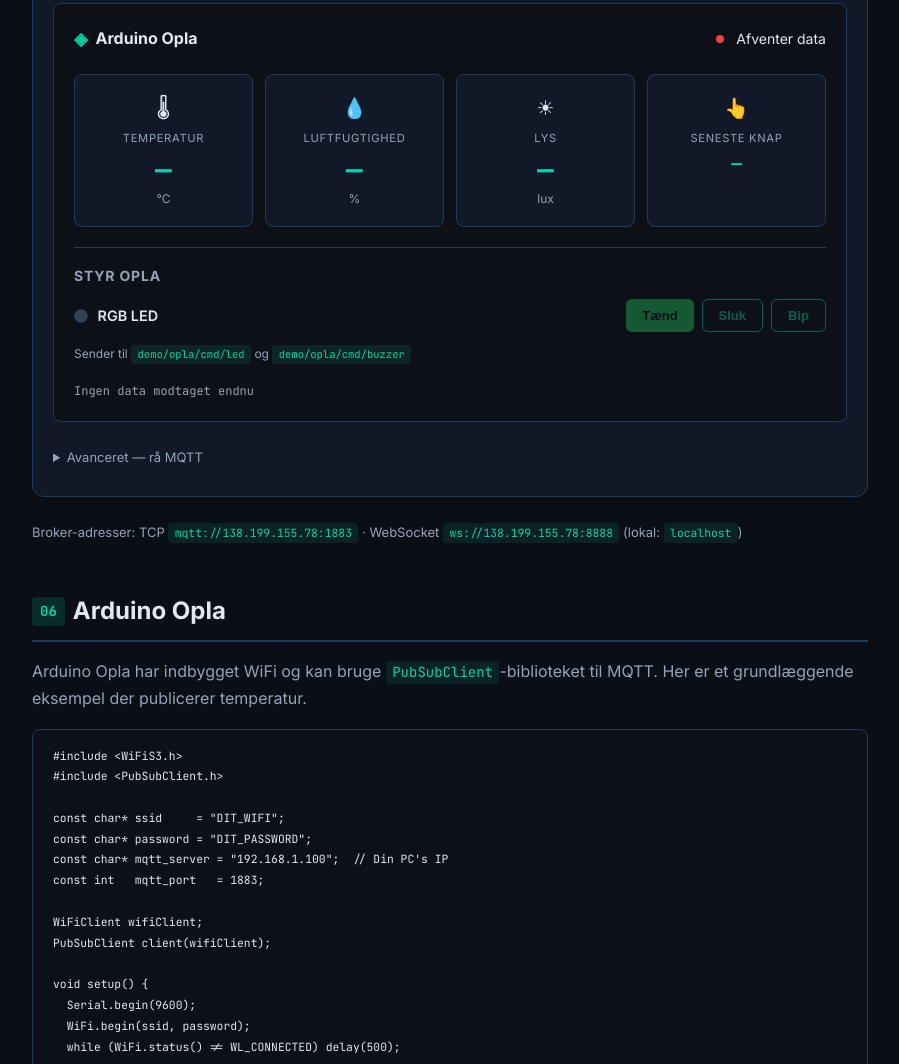
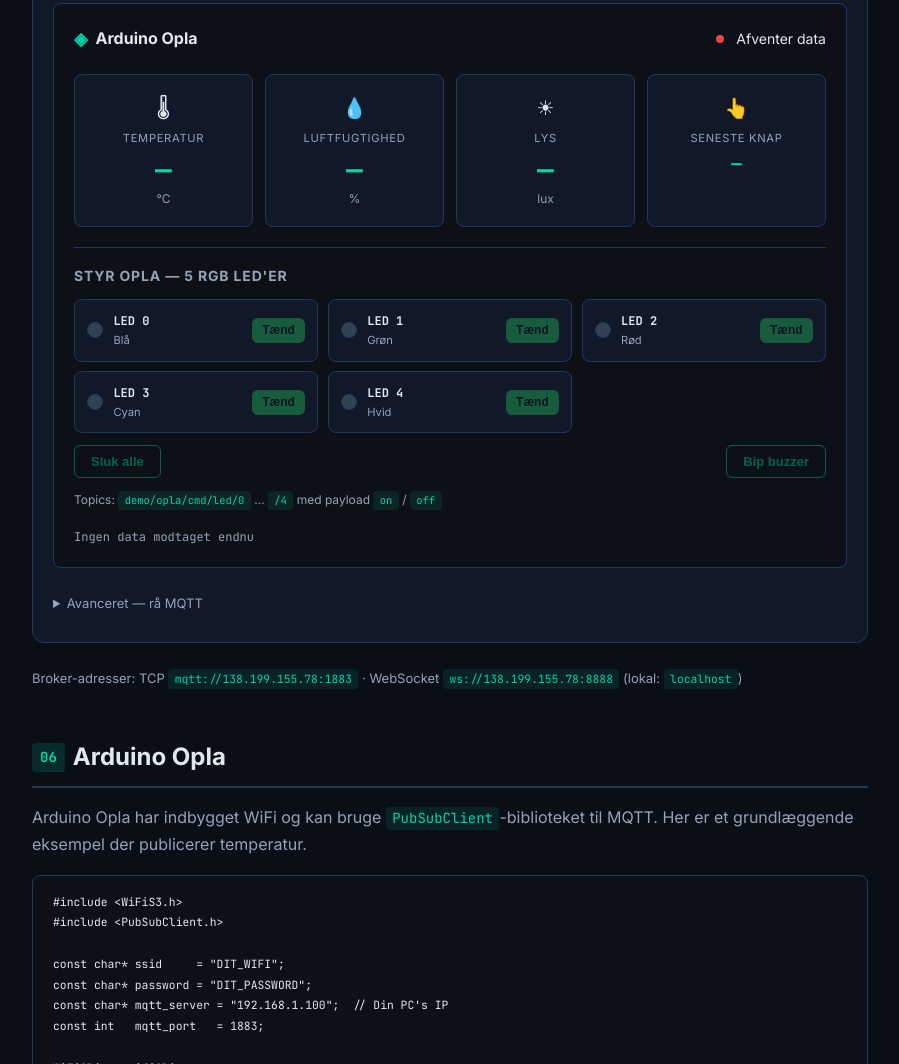
Before and after one commit to Mercantech/mqtt, a website: page public/index.html in a window 1280 px wide. Shown: the part 3156-4220 px from the top of the page, without its empty margins (190-1089 px from the left). Drawn offline with Linux system fonts and the light colour scheme.

Commit message:
Add individual RGB LED control and display UI
Implement control of 5 RGB LEDs individually (LED 0-4) instead of controlling all at once. Add rich display UI to Arduino with real-time sensor data, WiFi/MQTT status indicators, activity log, and LED state visualization. Update web interface with LED grid for individual control. Change MQTT topics from demo/opla/cmd/led to demo/opla/cmd/led/0-4 while maintaining backward compatibility with the all-LEDs topic.

```diff
--- a/public/css/style.css
+++ b/public/css/style.css
@@ -633,6 +633,51 @@ code {
   flex-wrap: wrap;
 }
 
+.control-row-actions {
+  margin-top: 0.75rem;
+}
+
+.led-grid {
+  display: grid;
+  grid-template-columns: repeat(auto-fit, minmax(200px, 1fr));
+  gap: 0.6rem;
+  margin-bottom: 0.25rem;
+}
+
+.led-item {
+  display: flex;
+  align-items: center;
+  gap: 0.65rem;
+  background: var(--bg-card);
+  border: 1px solid var(--border);
+  border-radius: 8px;
+  padding: 0.65rem 0.75rem;
+}
+
+.led-meta {
+  flex: 1;
+  min-width: 0;
+}
+
+.led-index {
+  display: block;
+  font-family: var(--font-mono);
+  font-size: 0.75rem;
+  font-weight: 700;
+  color: var(--text);
+}
+
+.led-name {
+  display: block;
+  font-size: 0.7rem;
+  color: var(--text-muted);
+}
+
+.led-item .led-toggle {
+  padding: 0.35rem 0.65rem;
+  font-size: 0.75rem;
+}
+
 .control-label {
   display: flex;
   align-items: center;
@@ -642,17 +687,19 @@ code {
 }
 
 .led-preview {
-  width: 14px;
-  height: 14px;
+  width: 16px;
+  height: 16px;
   border-radius: 50%;
   background: #334155;
   border: 1px solid var(--border);
   transition: background 0.2s, box-shadow 0.2s;
+  flex-shrink: 0;
 }
 
 .led-preview.active {
-  background: #22c55e;
-  box-shadow: 0 0 10px rgba(34, 197, 94, 0.6);
+  background: var(--led-color, #22c55e);
+  box-shadow: 0 0 10px color-mix(in srgb, var(--led-color, #22c55e) 60%, transparent);
+  border-color: transparent;
 }
 
 .control-buttons {
--- a/public/index.html
+++ b/public/index.html
@@ -264,20 +264,14 @@
             </div>
 
             <div class="control-panel">
-              <h4>Styr Opla</h4>
-              <div class="control-row">
-                <div class="control-label">
-                  <span class="led-preview" id="ledPreview"></span>
-                  RGB LED
-                </div>
-                <div class="control-buttons">
-                  <button class="btn btn-led-on" id="ledOnBtn" disabled>Tænd</button>
-                  <button class="btn btn-outline" id="ledOffBtn" disabled>Sluk</button>
-                  <button class="btn btn-outline" id="buzzerBtn" disabled>Bip</button>
-                </div>
+              <h4>Styr Opla — 5 RGB LED'er</h4>
+              <div class="led-grid" id="ledGrid"></div>
+              <div class="control-row control-row-actions">
+                <button class="btn btn-outline" id="ledAllOffBtn" disabled>Sluk alle</button>
+                <button class="btn btn-outline" id="buzzerBtn" disabled>Bip buzzer</button>
               </div>
               <p class="control-hint">
-                Sender til <code>demo/opla/cmd/led</code> og <code>demo/opla/cmd/buzzer</code>
+                Topics: <code>demo/opla/cmd/led/0</code> … <code>/4</code> med payload <code>on</code> / <code>off</code>
               </p>
             </div>
 
--- a/public/js/mqtt-demo.js
+++ b/public/js/mqtt-demo.js
@@ -1,13 +1,23 @@
 (function () {
   const OPLA_TOPIC = "demo/opla/#";
+  const LED_COUNT = 5;
+  const LED_COLORS = [
+    { r: 0, g: 0, b: 255, label: "Blå" },
+    { r: 0, g: 255, b: 0, label: "Grøn" },
+    { r: 255, g: 0, b: 0, label: "Rød" },
+    { r: 0, g: 255, b: 255, label: "Cyan" },
+    { r: 255, g: 255, b: 255, label: "Hvid" },
+  ];
+
   const TOPICS = {
     status: "demo/opla/status",
     temp: "demo/opla/temp",
     humidity: "demo/opla/humidity",
     light: "demo/opla/light",
     button: "demo/opla/button",
-    cmdLed: "demo/opla/cmd/led",
     cmdBuzzer: "demo/opla/cmd/buzzer",
+    cmdLed: (i) => `demo/opla/cmd/led/${i}`,
+    cmdLedAll: "demo/opla/cmd/led",
   };
 
   const WS_URL = `ws://${location.hostname}:8888`;
@@ -28,13 +38,12 @@
   const sensorLight = document.getElementById("sensorLight");
   const sensorButton = document.getElementById("sensorButton");
   const lastUpdate = document.getElementById("lastUpdate");
-  const ledPreview = document.getElementById("ledPreview");
-  const ledOnBtn = document.getElementById("ledOnBtn");
-  const ledOffBtn = document.getElementById("ledOffBtn");
+  const ledGrid = document.getElementById("ledGrid");
+  const ledAllOffBtn = document.getElementById("ledAllOffBtn");
   const buzzerBtn = document.getElementById("buzzerBtn");
 
   let client = null;
-  let ledOn = false;
+  const ledState = Array(LED_COUNT).fill(false);
 
   function log(text, type) {
     const entry = document.createElement("div");
@@ -50,9 +59,11 @@
     connectBtn.textContent = connected ? "Afbryd" : "Forbind";
     subBtn.disabled = !connected;
     pubBtn.disabled = !connected;
-    ledOnBtn.disabled = !connected;
-    ledOffBtn.disabled = !connected;
+    ledAllOffBtn.disabled = !connected;
     buzzerBtn.disabled = !connected;
+    ledGrid.querySelectorAll("button").forEach((btn) => {
+      btn.disabled = !connected;
+    });
   }
 
   function setOplaOnline(online) {
@@ -73,9 +84,40 @@
     lastUpdate.textContent = "Seneste opdatering: " + now;
   }
 
-  function setLedState(on) {
-    ledOn = on;
-    ledPreview.classList.toggle("active", on);
+  function setLedUi(index, on) {
+    ledState[index] = on;
+    const item = ledGrid.querySelector(`[data-led="${index}"]`);
+    if (!item) return;
+    const preview = item.querySelector(".led-preview");
+    const toggle = item.querySelector(".led-toggle");
+    preview.classList.toggle("active", on);
+    toggle.textContent = on ? "Sluk" : "Tænd";
+    toggle.classList.toggle("btn-led-on", !on);
+    toggle.classList.toggle("btn-outline", on);
+  }
+
+  function buildLedGrid() {
+    ledGrid.innerHTML = "";
+    for (let i = 0; i < LED_COUNT; i++) {
+      const color = LED_COLORS[i];
+      const item = document.createElement("div");
+      item.className = "led-item";
+      item.dataset.led = String(i);
+      item.innerHTML = `
+        <span class="led-preview" style="--led-color: rgb(${color.r},${color.g},${color.b})"></span>
+        <div class="led-meta">
+          <span class="led-index">LED ${i}</span>
+          <span class="led-name">${color.label}</span>
+        </div>
+        <button class="btn btn-led-on led-toggle" disabled>Tænd</button>
+      `;
+      item.querySelector(".led-toggle").addEventListener("click", () => {
+        const next = !ledState[i];
+        publishCmd(TOPICS.cmdLed(i), next ? "on" : "off");
+        setLedUi(i, next);
+      });
+      ledGrid.appendChild(item);
+    }
   }
 
   function handleOplaMessage(topic, payload) {
@@ -190,17 +232,16 @@
     publishCmd(topic, payload);
   });
 
-  ledOnBtn.addEventListener("click", () => {
-    publishCmd(TOPICS.cmdLed, "on");
-    setLedState(true);
-  });
-
-  ledOffBtn.addEventListener("click", () => {
-    publishCmd(TOPICS.cmdLed, "off");
-    setLedState(false);
+  ledAllOffBtn.addEventListener("click", () => {
+    publishCmd(TOPICS.cmdLedAll, "off");
+    for (let i = 0; i < LED_COUNT; i++) {
+      setLedUi(i, false);
+    }
   });
 
   buzzerBtn.addEventListener("click", () => {
     publishCmd(TOPICS.cmdBuzzer, "beep");
   });
+
+  buildLedGrid();
 })();
```
Also changed, not shown: README.md, 1 other file.
